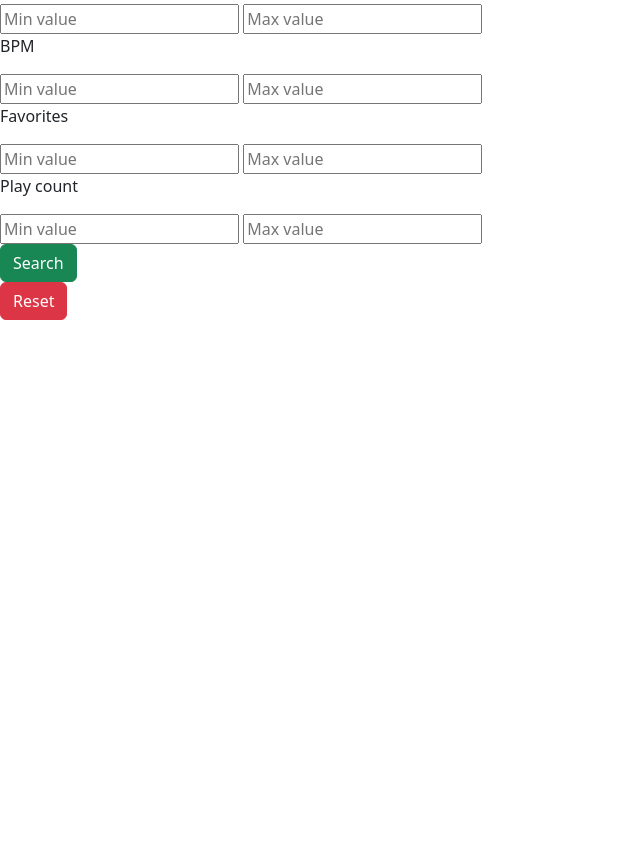
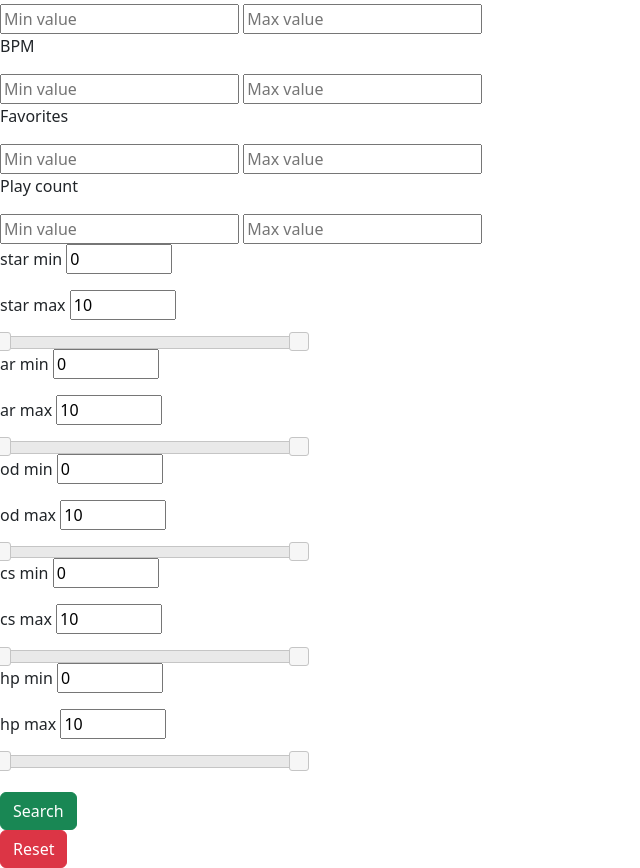
Before and after one commit to Icebeear/osu_search, a Django app: page / in a window 1280 px wide. Shown: the part 616-1484 px from the top of the page, without its empty margins (0-640 px from the left). Before the commit the page ends 936 px from the top, so only its background shows below. Run offline with Django 4.2, Linux system fonts and the light colour scheme; data that the repository does not hold is empty; some libraries are stand-ins or nearby versions.

Commit message:
add sliders and song player, backend almost done

```diff
--- a/app/beatmaps/models.py
+++ b/app/beatmaps/models.py
@@ -24,6 +24,7 @@ class Beatmap(models.Model):
     cs = models.FloatField()
 
     submit_date = models.DateField()
+    song_id = models.IntegerField()
 
     def __str__(self):
         return f"{self.title} - {self.star_difficulty}"
--- a/app/beatmaps/views.py
+++ b/app/beatmaps/views.py
@@ -4,16 +4,16 @@ from django.db.models import Q
 from datetime import datetime
 from django.views.generic import TemplateView
 
-class GenreLanguage:
+class FormValues:
 
     def get_languages(self):
-        return Beatmap.objects.values("language").distinct()
+        return Beatmap.objects.values("language").distinct().order_by("language")
 
     def get_genres(self):
-        return Beatmap.objects.values('genre').distinct()
+        return Beatmap.objects.values('genre').distinct().order_by("genre")
 
     def get_map_types(self):
-        return Beatmap.objects.values('map_type').distinct()
+        return Beatmap.objects.values('map_type').distinct().order_by("map_type")
 
     def get_order_values(self):
         return [
@@ -69,11 +69,11 @@ class GenreLanguage:
         ]
 
 
-class MapsView(GenreLanguage, TemplateView):
+class MapsView(FormValues, TemplateView):
     template_name = "beatmaps/index.html"
 
 
-class FilterMapsView(GenreLanguage, ListView):
+class FilterMapsView(FormValues, ListView):
     template_name = "beatmaps/beatmaps.html"
     model = Beatmap
     context_object_name = 'maps'
@@ -101,11 +101,46 @@ class FilterMapsView(GenreLanguage, ListView):
         self.end_plays = self.request.GET.get("end_plays") or 100_000_000
 
 
+        self.start_ar = self.request.GET.get("start_ar") or 0
+        self.end_ar = self.request.GET.get("end_ar") or 10
+
+        self.start_star = self.request.GET.get("start_star") or 0
+        self.end_star = self.request.GET.get("end_star") or 10
+
+        self.start_od = self.request.GET.get("start_od") or 0
+        self.end_od = self.request.GET.get("end_od") or 10
+
+
+        self.start_cs = self.request.GET.get("start_cs") or 0
+        self.end_cs = self.request.GET.get("end_cs") or 10
+
+        self.start_hp = self.request.GET.get("start_hp") or 0
+        self.end_hp = self.request.GET.get("end_hp") or 10
+
+        # print(self.start_star)
+        # print(self.end_star)
+
+
+        # print(self.start_ar)
+        # print(self.end_ar)
+
+
+        # print(self.start_od)
+        # print(self.end_od)
+
+        # print(self.start_cs)
+        # print(self.end_cs)
+
+        # print(self.start_hp)
+        # print(self.end_hp)
+
+
+
         language_list = self.request.GET.getlist("language") or [data["language"] for data in self.get_languages()]
         genre_list = self.request.GET.getlist("genre") or [data["genre"] for data in self.get_genres()]
         map_types_list = self.request.GET.getlist("map_type") or [data["map_type"] for data in self.get_map_types()]
 
-        queryset = Beatmap.objects.all()
+        queryset = Beatmap.objects.all().distinct()
 
         filter_fields = {
             'artist_input': 'artist__icontains',
@@ -146,6 +181,12 @@ class FilterMapsView(GenreLanguage, ListView):
             Q(bpm__range=[self.start_bpm, self.end_bpm]),
             Q(play_count__range=[self.start_plays, self.end_plays]),
             Q(favourite_count__range=[self.start_favorites, self.end_favorites]),
+
+            Q(star_difficulty__range=[self.start_star, self.end_star]),
+            Q(ar__range=[self.start_ar, self.end_ar]),
+            Q(od__range=[self.start_od, self.end_od]),
+            Q(cs__range=[self.start_cs, self.end_cs]),
+            Q(hp__range=[self.start_hp, self.end_hp]),
         ).distinct()
 
 
@@ -162,6 +203,8 @@ class FilterMapsView(GenreLanguage, ListView):
 
     def get_context_data(self, **kwargs):
         context = super().get_context_data(**kwargs)
+
+        context["htmx"] = bool(self.request.htmx)
 
         context['search_title'] = self.title_input
         context['search_artist'] = self.artist_input
@@ -190,7 +233,20 @@ class FilterMapsView(GenreLanguage, ListView):
         context['languages'] = self.request.GET.getlist("language")
         context['map_types'] = self.request.GET.getlist("map_type")
 
-        context["htmx"] = bool(self.request.htmx)
 
+        context["start_star"] = self.start_star
+        context["end_star"] = self.end_star
+
+        context["start_ar"] = self.start_ar
+        context["end_ar"] = self.end_ar
+
+        context["start_od"] = self.start_od
+        context["end_od"] = self.end_od
+
+        context["start_cs"] = self.start_cs
+        context["end_cs"] = self.end_cs
+
+        context["start_hp"] = self.start_hp
+        context["end_hp"] = self.end_hp
 
         return context
--- a/app/static/css/style.css
+++ b/app/static/css/style.css
@@ -1,3 +1,8 @@
 .form-select {
     width: 130px;
 }
+
+.slider {
+    width: 300px;
+    transition: width 0.5s ease-in-out;
+}
--- /dev/null
+++ b/app/static/js/sliders.js
@@ -0,0 +1,325 @@
+// star slider
+
+// $( function() {
+//     var minStarInput = $( "#min-star" );
+//     var maxStarInput = $( "#max-star" );
+
+//     $( "#slider-star" ).slider({
+//         range: true,
+//         min: 0,
+//         max: 10,
+//         step: 0.1,
+//         values: [ 0, 10 ],
+//         type: "GET",
+//         slide: function( event, ui ) {
+//         minStarInput.val( ui.values[ 0 ] );
+//         maxStarInput.val( ui.values[ 1 ] );
+//         }
+//     });
+
+//     minStarInput.on( "input", function() {
+//         var minStar = $( this ).val();
+//         var maxStar = parseFloat( maxStarInput.val() );
+
+//         if ( minStar && ( minStar >= 0 && minStar <= 10 ) && (!maxStar || minStar <= maxStar ) ) {
+//         $( "#slider-star" ).slider( "values", 0, minStar );
+//         }
+//     });
+
+//     maxStarInput.on( "input", function() {
+//         var minStar = parseFloat( minStarInput.val() );
+//         var maxStar = $( this ).val();
+
+//         if ( maxStar && ( maxStar >= 0 && maxStar <= 10 ) && (!minStar || minStar <= maxStar ) ) {
+//         $( "#slider-star" ).slider( "values", 1, maxStar );
+//         }
+//     });
+// } );
+//
+
+
+
+// ar slider
+// $( function() {
+//     var minArInput = $( "#min-ar" );
+//     var maxArInput = $( "#max-ar" );
+
+//     $( "#slider-ar" ).slider({
+//       range: true,
+//       min: 0,
+//       max: 10,
+//       step: 0.1,
+//       values: [ 0, 10 ],
+//       type: "GET",
+//       slide: function( event, ui ) {
+//         minArInput.val( ui.values[ 0 ] );
+//         maxArInput.val( ui.values[ 1 ] );
+//       }
+//     });
+
+//     minArInput.on( "input", function() {
+//       var minAr = $( this ).val();
+//       var maxAr = parseFloat( maxArInput.val() );
+
+//       if ( minAr && ( minAr >= 0 && minAr <= 10 ) && (!maxAr || minAr <= maxAr ) ) {
+//         $( "#slider-ar" ).slider( "values", 0, minAr );
+//       }
+//     });
+
+//     maxArInput.on( "input", function() {
+//       var minAr = parseFloat( minArInput.val() );
+//       var maxAr = $( this ).val();
+
+//       if ( maxAr && ( maxAr >= 0 && maxAr <= 10 ) && (!minAr || minAr <= maxAr ) ) {
+//         $( "#slider-ar" ).slider( "values", 1, maxAr );
+//       }
+//     });
+//   } );
+// //
+
+// // od slider
+// $( function() { var minOdInput = $( "#min-od" ); var maxOdInput = $( "#max-od" );
+//   $( "#slider-od" ).slider({
+//     range: true,
+//     min: 0,
+//     max: 10,
+//     step: 0.1,
+//     values: [ 0, 10 ],
+//     type: "GET",
+//     slide: function( event, ui ) {
+//       minOdInput.val( ui.values[ 0 ] );
+//       maxOdInput.val( ui.values[ 1 ] );
+//     }
+//   });
+
+//   minOdInput.on( "input", function() {
+//     var minOd = $( this ).val();
+//     var maxOd = parseFloat( maxOdInput.val() );
+
+//     if ( minOd && ( minOd >= 0 && minOd <= 10 ) && (!maxOd || minOd <= maxOd ) ) {
+//       $( "#slider-od" ).slider( "values", 0, minOd );
+//     }
+//   });
+
+//   maxOdInput.on( "input", function() {
+//     var minOd = parseFloat( minOdInput.val() );
+//     var maxOd = $( this ).val();
+
+//     if ( maxOd && ( maxOd >= 0 && maxOd <= 10 ) && (!minOd || minOd <= maxOd ) ) {
+//       $( "#slider-od" ).slider( "values", 1, maxOd );
+//     }
+//   });
+
+//   } );
+// //
+
+
+// // cs slider
+// $( function() { var minCsInput = $( "#min-cs" ); var maxCsInput = $( "#max-cs" );
+
+//   $( "#slider-cs" ).slider({
+//     range: true,
+//     min: 0,
+//     max: 10,
+//     step: 0.1,
+//     values: [ 0, 10 ],
+//     type: "GET",
+//     slide: function( event, ui ) {
+//       minCsInput.val( ui.values[ 0 ] );
+//       maxCsInput.val( ui.values[ 1 ] );
+//     }
+//   });
+
+//   minCsInput.on( "input", function() {
+//     var minCs = $( this ).val();
+//     var maxCs = parseFloat( maxCsInput.val() );
+
+//     if ( minCs && ( minCs >= 0 && minCs <= 10 ) && (!maxCs || minCs <= maxCs ) ) {
+//       $( "#slider-cs" ).slider( "values", 0, minCs );
+//     }
+//   });
+
+//   maxCsInput.on( "input", function() {
+//     var minCs = parseFloat( minCsInput.val() );
+//     var maxCs = $( this ).val();
+
+//     if ( maxCs && ( maxCs >= 0 && maxCs <= 10 ) && (!minCs || minCs <= maxCs ) ) {
+//       $( "#slider-cs" ).slider( "values", 1, maxCs );
+//     }
+//   });
+
+//   } );
+// //
+
+
+// // hp slider
+// $( function() { var minHpInput = $( "#min-hp" ); var maxHpInput = $( "#max-hp" );
+
+//   $( "#slider-hp" ).slider({
+//     range: true,
+//     min: 0,
+//     max: 10,
+//     step: 0.1,
+//     values: [ 0, 10 ],
+//     type: "GET",
+//     slide: function( event, ui ) {
+//       minHpInput.val( ui.values[ 0 ] );
+//       maxHpInput.val( ui.values[ 1 ] );
+//     }
+//   });
+
+//   minHpInput.on( "input", function() {
+//     var minHp = $( this ).val();
+//     var maxHp = parseFloat( maxHpInput.val() );
+
+//     if ( minHp && ( minHp >= 0 && minHp <= 10 ) && (!maxHp || minHp <= maxHp ) ) {
+//       $( "#slider-hp" ).slider( "values", 0, minHp );
+//     }
+//   });
+
+//   maxHpInput.on( "input", function() {
+//     var minHp = parseFloat( minHpInput.val() );
+//     var maxHp = $( this ).val();
+
+//     if ( maxHp && ( maxHp >= 0 && maxHp <= 10 ) && (!minHp || minHp <= maxHp ) ) {
+//       $( "#slider-hp" ).slider( "values", 1, maxHp );
+//     }
+//   });
+
+//   } );
+
+//////////////////////////////////////////////
+// star slider
+$(document).ready(function() {
+  // Set up slider with initial values from input fields
+  var slider = $("#slider-star").slider({
+    range: true,
+    min: 0,
+    max: 10,
+    step: 0.1,
+    type: "GET",
+    values: [$("#min-star").val(), $("#max-star").val()],
+    slide: function(event, ui) {
+      // Update input fields while sliding
+      $("#min-star").val(ui.values[0]);
+      $("#max-star").val(ui.values[1]);
+    }
+  });
+
+  // Update slider values before submitting the form
+  $("#myForm").submit(function() {
+    // Update slider values from input fields
+    slider.slider("values", 0, $("#min-star").val());
+    slider.slider("values", 1, $("#max-star").val());
+  });
+});
+
+
+
+
+// ar slider
+$(document).ready(function() {
+  // Set up slider with initial values from input fields
+  var slider = $("#slider-ar").slider({
+    range: true,
+    min: 0,
+    max: 10,
+    step: 0.1,
+    type: "GET",
+    values: [$("#min-ar").val(), $("#max-ar").val()],
+    slide: function(event, ui) {
+      // Update input fields while sliding
+      $("#min-ar").val(ui.values[0]);
+      $("#max-ar").val(ui.values[1]);
+    }
+  });
+
+  $("#myForm").submit(function() {
+    // Update slider values from input fields
+    slider.slider("values", 0, $("#min-ar").val());
+    slider.slider("values", 1, $("#max-ar").val());
+  });
+});
+
+
+
+// od slider
+$(document).ready(function() {
+  // Set up slider with initial values from input fields
+  var slider = $("#slider-od").slider({
+    range: true,
+    min: 0,
+    max: 10,
+    step: 0.1,
+    type: "GET",
+    values: [$("#min-od").val(), $("#max-od").val()],
+    slide: function(event, ui) {
+      // Update input fields while sliding
+      $("#min-od").val(ui.values[0]);
+      $("#max-od").val(ui.values[1]);
+    }
+  });
+
+  // Update slider values before submitting the form
+  $("#myForm").submit(function() {
+    // Update slider values from input fields
+    slider.slider("values", 0, $("#min-od").val());
+    slider.slider("values", 1, $("#max-od").val());
+  });
+});
+
+
+
+
+
+
+// cs slider
+$(document).ready(function() {
+  // Set up slider with initial values from input fields
+  var slider = $("#slider-cs").slider({
+    range: true,
+    min: 0,
+    max: 10,
+    step: 0.1,
+    type: "GET",
+    values: [$("#min-cs").val(), $("#max-cs").val()],
+    slide: function(event, ui) {
+      // Update input fields while sliding
+      $("#min-cs").val(ui.values[0]);
+      $("#max-cs").val(ui.values[1]);
+    }
+  });
+
+  // Update slider values before submitting the form
+  $("#myForm").submit(function() {
+    // Update slider values from input fields
+    slider.slider("values", 0, $("#min-cs").val());
+    slider.slider("values", 1, $("#max-cs").val());
+  });
+});
+
+
+// hp slider
+$(document).ready(function() {
+  // Set up slider with initial values from input fields
+  var slider = $("#slider-hp").slider({
+    range: true,
+    min: 0,
+    max: 10,
+    step: 0.1,
+    type: "GET",
+    values: [$("#min-hp").val(), $("#max-hp").val()],
+    slide: function(event, ui) {
+      // Update input fields while sliding
+      $("#min-hp").val(ui.values[0]);
+      $("#max-hp").val(ui.values[1]);
+    }
+  });
+
+  // Update slider values before submitting the form
+  $("#myForm").submit(function() {
+    // Update slider values from input fields
+    slider.slider("values", 0, $("#min-hp").val());
+    slider.slider("values", 1, $("#max-hp").val());
+  });
+});
--- a/app/templates/base.html
+++ b/app/templates/base.html
@@ -7,6 +7,15 @@
         <link href="https://cdn.jsdelivr.net/npm/bootstrap@5.3.2/dist/css/bootstrap.min.css" rel="stylesheet" integrity="sha384-T3c6CoIi6uLrA9TneNEoa7RxnatzjcDSCmG1MXxSR1GAsXEV/Dwwykc2MPK8M2HN" crossorigin="anonymous">
         <script src="https://unpkg.com/htmx.org@1.9.6" integrity="sha384-FhXw7b6AlE/jyjlZH5iHa/tTe9EpJ1Y55RjcgPbjeWMskSxZt1v9qkxLJWNJaGni" crossorigin="anonymous"></script>
         <link rel="stylesheet" href="{% static 'css/style.css' %}">
+
+        <link rel="stylesheet" href="//code.jquery.com/ui/1.13.2/themes/base/jquery-ui.css">
+
+        <script src="https://code.jquery.com/jquery-3.6.0.js"></script>
+        <script src="https://code.jquery.com/ui/1.13.2/jquery-ui.js"></script>
+
+        <script src="{% static 'js/sliders.js' %}"></script>
+
+
         <title>osu search</title>
     </head>
     <body>
--- a/app/templates/beatmaps/form.html
+++ b/app/templates/beatmaps/form.html
@@ -4,6 +4,9 @@
     <input type="text" name="search-title" value="{{search_title}}" class="field">
 
     <br>
+
+
+
 
     <p>artist</p>
     <input type="text" name="search-artist" value="{{search_artist}}" class="field">
@@ -98,6 +101,91 @@
 
 
 
+
+
+
+
+
+
+
+
+
+
+
+
+    <p>
+        <label for="min-star">star min</label>
+        <input type="number" id="min-star" min="0" max="10" step="0.1" name="start_star" {% if start_star %} value="{{start_star}}" {% else %} value="0" {% endif %}>
+    </p>
+
+    <p>
+        <label for="max-star">star max</label>
+        <input type="number" id="max-star" min="0" max="10" step="0.1" name="end_star"  {% if end_star %} value="{{end_star}}" {% else %} value="10" {% endif %}>
+    </p>
+
+    <div id="slider-star" class="slider"></div>
+
+
+
+      <p>
+        <label for="min-ar">ar min</label>
+        <input type="number" id="min-ar" min="0" max="10" step="0.1" name="start_ar" {% if start_ar %} value="{{start_ar}}" {% else %} value="0" {% endif %}>
+      </p>
+
+      <p>
+        <label for="max-ar">ar max</label>
+        <input type="number" id="max-ar" min="0" max="10" step="0.1" name="end_ar" {% if end_ar %} value="{{end_ar}}" {% else %} value="10" {% endif %}>
+      </p>
+
+      <div id="slider-ar" class="slider"></div>
+
+
+
+
+      <p>
+        <label for="min-od">od min</label>
+        <input type="number" id="min-od" min="0" max="10" step="0.1" name="start_od" {% if start_od %} value="{{start_od}}" {% else %} value="0" {% endif %}>
+      </p>
+
+      <p>
+        <label for="max-od">od max</label>
+        <input type="number" id="max-od" min="0" max="10" step="0.1" name="end_od" {% if end_od %} value="{{end_od}}" {% else %} value="10" {% endif %}>
+      </p>
+
+      <div id="slider-od" class="slider"></div>
+
+
+
+
+      <p>
+        <label for="min-cs">cs min</label>
+        <input type="number" id="min-cs" min="0" max="10" step="0.1" name="start_cs" {% if start_cs %} value="{{start_cs}}" {% else %} value="0" {% endif %}>
+      </p>
+
+      <p>
+        <label for="max-cs">cs max</label>
+        <input type="number" id="max-cs" min="0" max="10" step="0.1" name="end_cs" {% if end_cs %} value="{{end_cs}}" {% else %} value="10" {% endif %}>
+      </p>
+
+      <div id="slider-cs" class="slider"></div>
+
+
+
+
+
+      <p>
+        <label for="min-hp">hp min</label>
+        <input type="number" id="min-hp" min="0" max="10" step="0.1" name="start_hp" {% if start_hp %} value="{{start_hp}}" {% else %} value="0" {% endif %}>
+      </p>
+
+      <p>
+        <label for="max-hp">hp max</label>
+        <input type="number" id="max-hp" min="0" max="10" step="0.1" name="end_hp" {% if end_hp %} value="{{end_hp}}" {% else %} value="10" {% endif %}>
+      </p>
+
+      <div id="slider-hp" class="slider"></div>
+
+
     <br>
     <button type="submit" class="btn btn-success">Search</button>
 </form>
```
Also changed, not shown: app/templates/beatmaps/beatmaps.html (+29 -0 lines), app/beatmaps/migrations/0001_initial.py.
